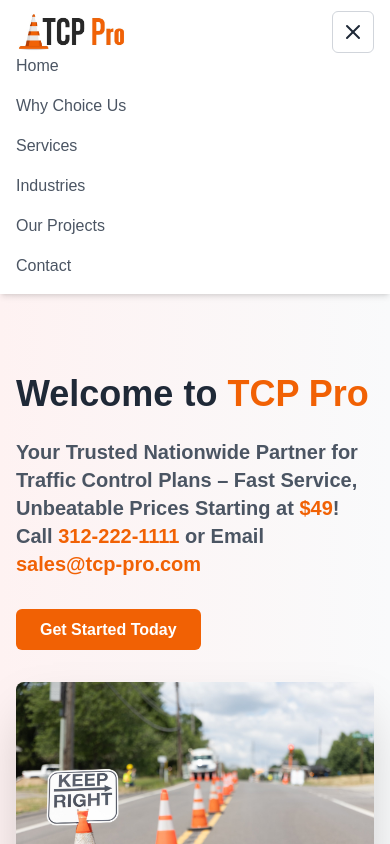
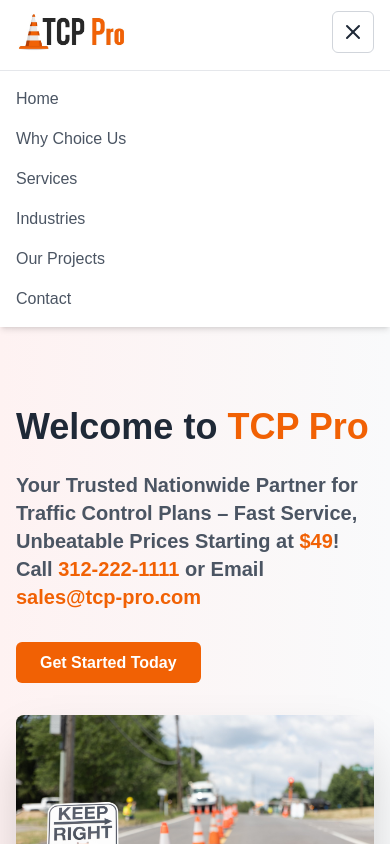
Before and after one commit to dipankarkalita/tcp1, a Next.js app: page / in a window 390 px wide. Both pictures are taken after a click on the button 353 px from the left and 32 px from the top of the page. Shown: the top 844 px of the page. Built offline with nearby package versions, Linux system fonts and the light colour scheme.

Commit message:
fixed mobile navbar padding and spacing

```diff
--- a/components/GetStarted.jsx
+++ b/components/GetStarted.jsx
@@ -8,9 +8,9 @@
       <Link
         to={"contact"}
         smooth={true}
-        duration={500} // Adjust duration if needed
-        offset={-50} //
-        className="bg-[#f16104] hover:bg-red-700 text-white font-bold py-3 px-6 rounded-md transition duration-300 cursor-default"
+        duration={500}
+        offset={-50}
+        className="bg-[#f16104] hover:bg-red-700 text-white font-bold py-3 px-6 rounded-md transition duration-300 cursor-pointer"
       >
         Get Started Today
       </Link>
--- a/components/Header.jsx
+++ b/components/Header.jsx
@@ -10,7 +10,7 @@
 
   return (
     <header className="bg-white shadow-md sticky top-0 z-50">
-      <div className="container mx-auto px-4 flex justify-between items-center pt-2.5 md:py-2.5">
+      <div className={`container mx-auto px-4 flex justify-between items-center pt-2.5 md:py-2.5 ${isOpen ? " mb-4" : ""} md:mb-0`}>
         {/* Logo */}
         <div
           className="text-2xl font-bold flex text-[#f16104] cursor-pointer"
@@ -67,8 +67,8 @@
 
       {/* Mobile Navigation - Slide Down Effect */}
       <nav
-        className={`md:hidden flex flex-col space-y-4 bg-white px-4 pb-4 transition-all duration-300 ease-in-out ${
-          isOpen ? "max-h-96 opacity-100" : "max-h-0 opacity-0 overflow-hidden"
+        className={`md:hidden flex flex-col space-y-4 bg-white px-4 pb-4 transition-all duration-300 ease-in-out  border-t ${
+          isOpen ? "max-h-96 opacity-100  pt-4" : "max-h-0 opacity-0 overflow-hidden"
         }`}
       >
         {[
```
